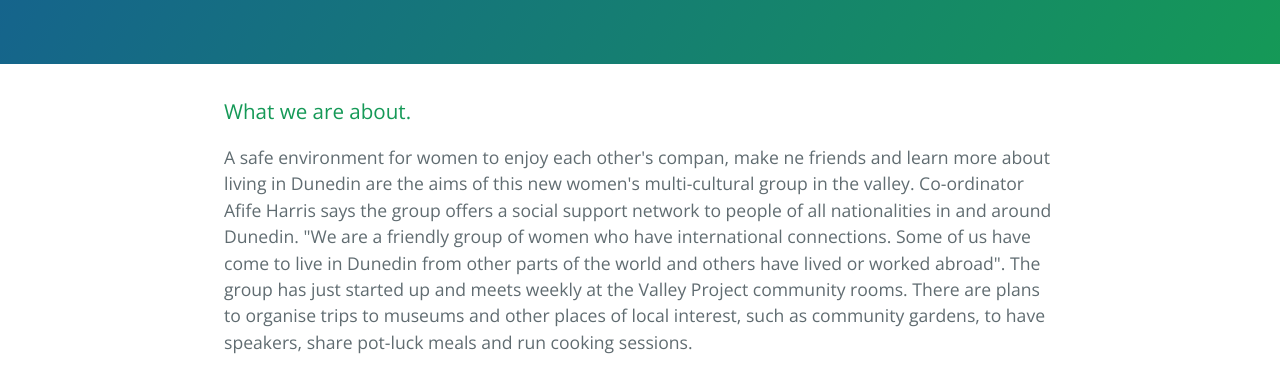
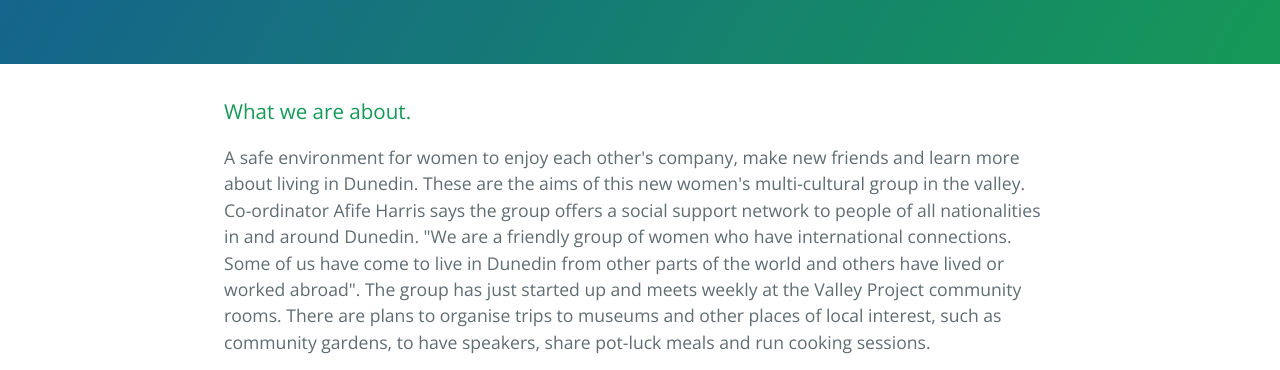
Before and after one commit to harch909/NEVmigrants.github.io, a plain HTML site: page index.html in a window 1280 px wide. Shown: the part 560-930 px from the top of the page. Drawn offline with nearby package versions, Linux system fonts and the light colour scheme; grey boxes are pictures that could not be loaded.

Commit message:
Update index.html

```diff
--- a/index.html
+++ b/index.html
@@ -20,7 +20,7 @@
       <h3>
 <a id="" class="anchor" href="#What we are about" aria-hidden="true"><span class="octicon octicon-link"></span></a>What we are about.</h3>
 
-<p>A safe environment for women to enjoy each other's compan, make ne friends and learn more about living in Dunedin are the aims of this new women's multi-cultural group in the valley. Co-ordinator Afife Harris says the group offers a social support network to people of all nationalities in and around Dunedin. "We are a friendly group of women who have international connections. Some of us have come to live in Dunedin from other parts of the world and others have lived or worked abroad". The group has just started up and meets weekly at the Valley Project community rooms. There are plans to organise trips to museums and other places of local interest, such as community gardens, to have speakers, share pot-luck meals and run cooking sessions.</p>
+<p>A safe environment for women to enjoy each other's company, make new friends and learn more about living in Dunedin. These are the aims of this new women's multi-cultural group in the valley. Co-ordinator Afife Harris says the group offers a social support network to people of all nationalities in and around Dunedin. "We are a friendly group of women who have international connections. Some of us have come to live in Dunedin from other parts of the world and others have lived or worked abroad". The group has just started up and meets weekly at the Valley Project community rooms. There are plans to organise trips to museums and other places of local interest, such as community gardens, to have speakers, share pot-luck meals and run cooking sessions.</p>
 <iframe src="https://www.google.com/maps/d/embed?mid=zjC4YU9Cs0Uo.kIUSYRcpbIn4" width="640" height="480"></iframe>
 <h3>
 <a id="9.30am-11.30am, Fridays" class="anchor" href="#9.30am-11.30am, Fridays" aria-hidden="true"><span class="octicon octicon-link"></span></a>9.30am-11.30am, Fridays</h3>
```
